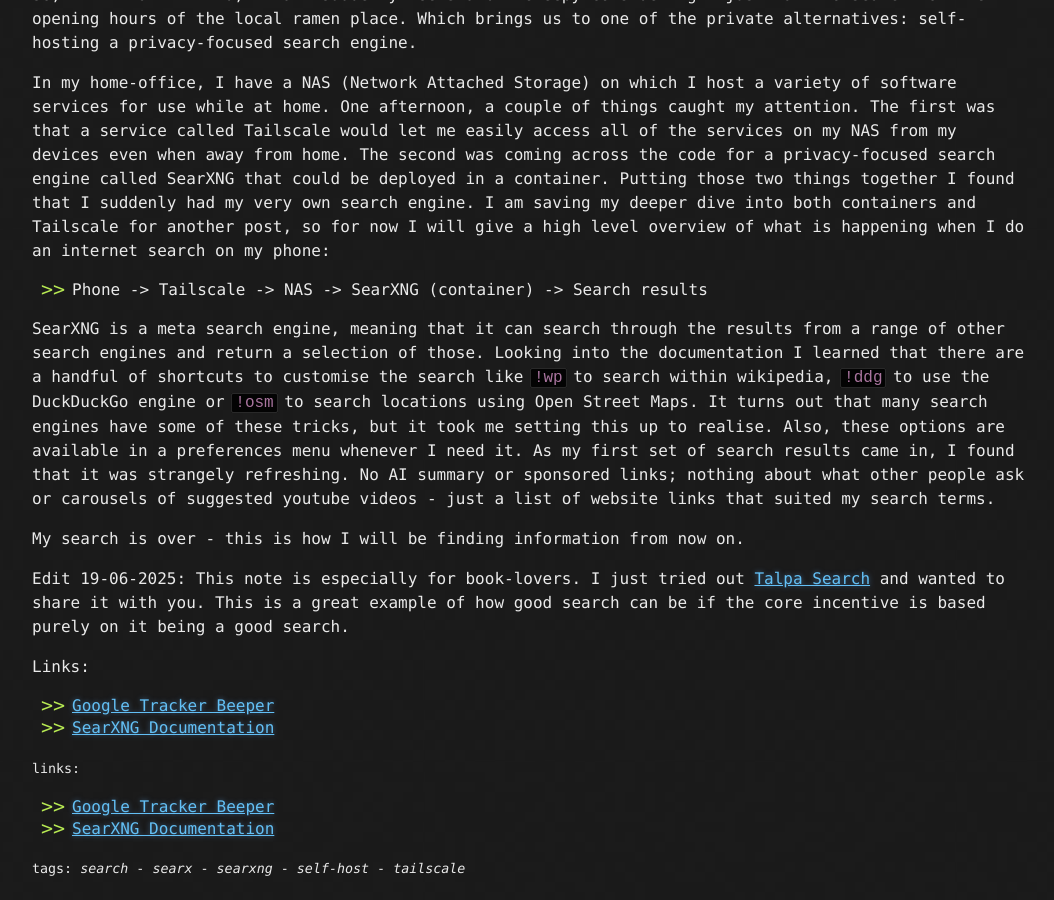
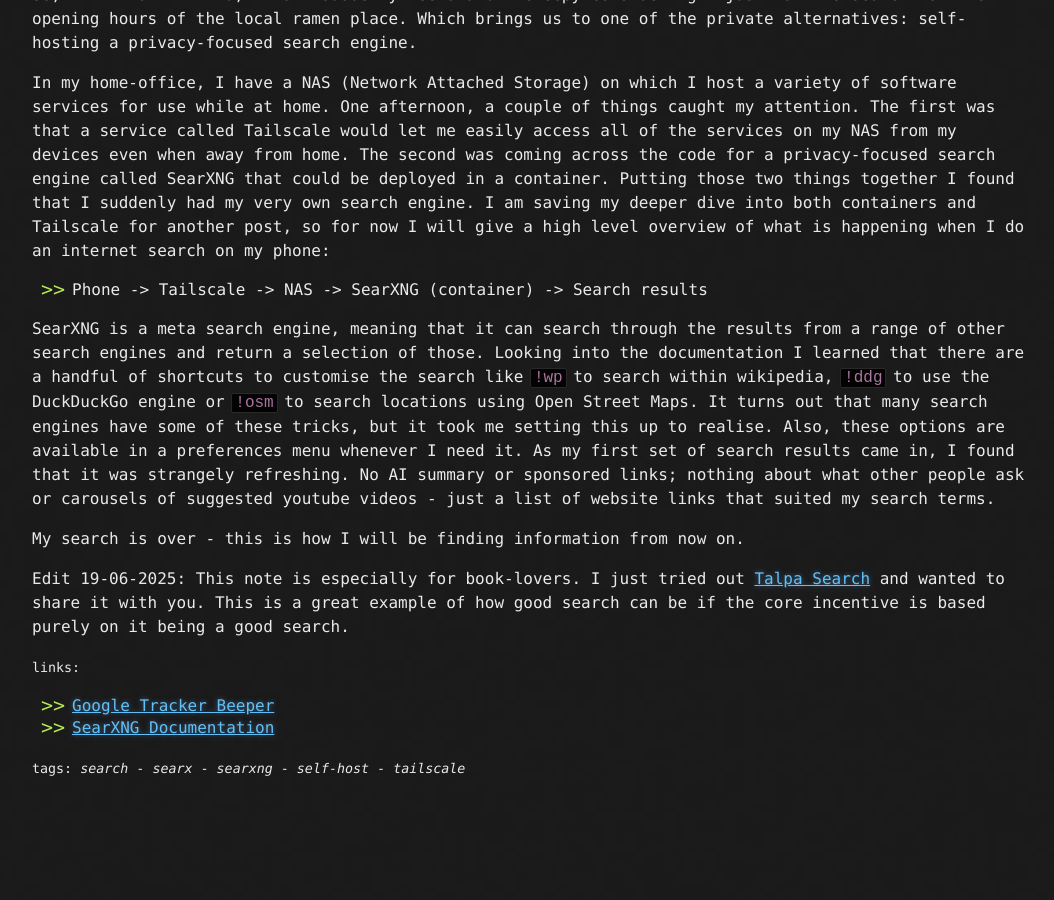
Before and after one commit to andresfredes/andresfredes.github.io, a Jekyll site: the page built from _posts/2025-06-14-self-hosted-search-engine.markdown, in a window 1280 px wide and 900 px high, scrolled down 835 px. Shown: the whole window, without its empty margins (108-1162 px from the left). Built offline with Jekyll 4.4.1, drawn with Linux system fonts in a browser that asks for light colours; after the commit the page ends 1635 px from its top, so only the background shows below that.

Commit message:
Correction to rebase

```diff
--- a/_posts/2025-06-14-self-hosted-search-engine.markdown
+++ b/_posts/2025-06-14-self-hosted-search-engine.markdown
@@ -32,7 +32,3 @@
 My search is over - this is how I will be finding information from now on.
 
 Edit 19-06-2025: This note is especially for book-lovers. I just tried out [Talpa Search](https://www.talpasearch.com./search) and wanted to share it with you. This is a great example of how good search can be if the core incentive is based purely on it being a good search.
-
-Links:
-- [Google Tracker Beeper](https://berthub.eu/articles/posts/tracker-beeper/)
-- [SearXNG Documentation](https://docs.searxng.org/)
```
